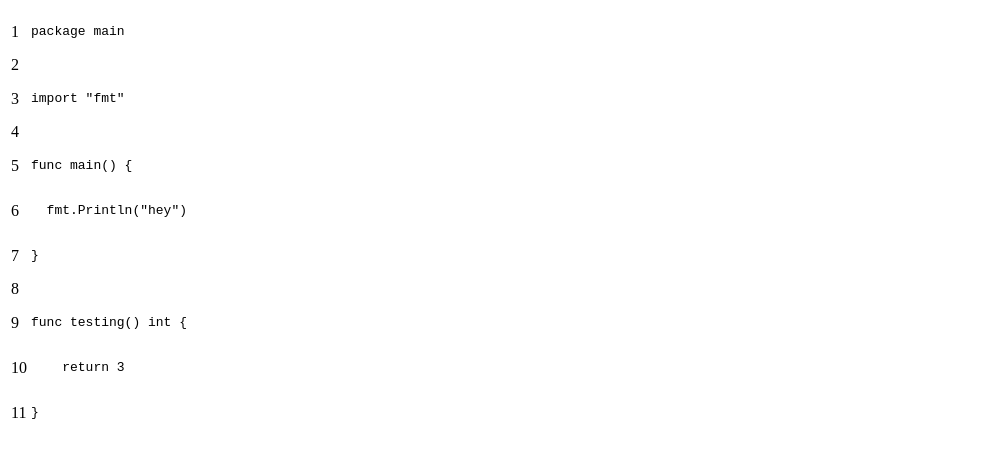
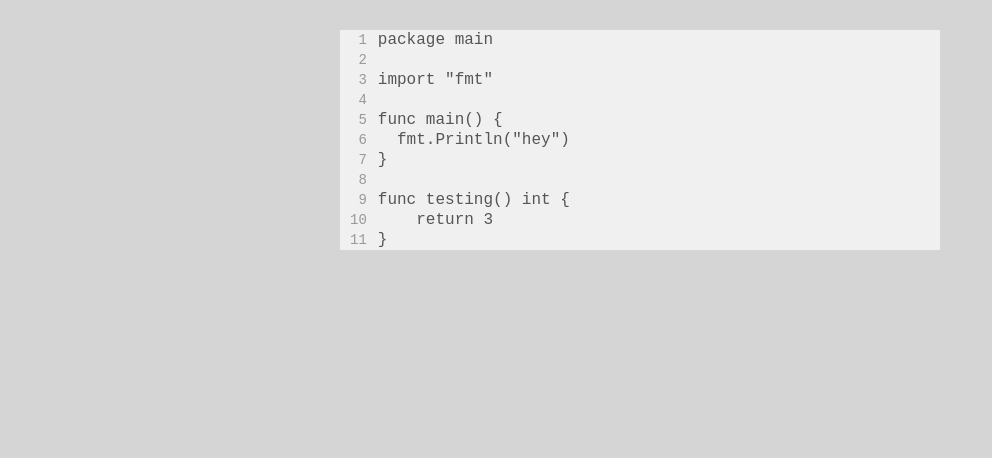
Before and after one commit to 5l1v3r1/t3xt, a plain HTML site: page assets/view.html in a window 1280 px wide. Shown: the whole page, without its empty margins (0-992 px from the left). Drawn offline with Linux system fonts and the light colour scheme.

Commit message:
created layout for code view
This included some hacks to make the code copy+pastable without having the line numbers come along with it, while maintaining all the newlines.

```diff
--- a/assets/scripts/view/code.js
+++ b/assets/scripts/view/code.js
@@ -12,11 +12,11 @@
     for (var i = 0, len = lines.length; i < len; ++i) {
       var line = lines[i];
       var $row = $('<tr class="code-line"><td class="code-line-marker"></td>' +
-        '<td class="code-text-container"></td>');
-      $row.children('.code-line-marker').text(i + 1);
+        '<td class="code-text-container selectable"><br class="code-line-break">');
+      $row.children('.code-line-marker').attr({'line-number': i+1});
 
-      var $codeText = $('<pre class="code-text"></pre>').text(line);
-      $row.children('.code-text-container').append($codeText);
+      var $codeText = $('<pre class="code-text selectable"></pre>').text(line);
+      $row.children('.code-text-container').prepend($codeText);
       this._$code.append($row);
     }
   };
--- /dev/null
+++ b/assets/styles/view.css
@@ -0,0 +1,66 @@
+body, html {
+  margin: 0;
+  background-color: #d5d5d5;
+  text-align: center;
+
+  /* Fixes strange slight scrollability on some browsers. */
+  overflow: hidden;
+
+  font-family: sans-serif;
+}
+
+#content {
+  margin-top: 30px;
+  position: relative;
+  display: inline-block;
+  background-color: white;
+}
+
+@media (max-width: 620px) {
+  #content {
+    width: 100%;
+    max-width: 600px;
+  }
+}
+
+@media (min-width: 620px) {
+  #content {
+    width: 600px;
+  }
+}
+
+
+#code-container {
+  background-color: #f0f0f0;
+}
+
+#code {
+  border-collapse: collapse;
+  font-family: monospace, sans-serif;
+}
+
+.code-line-marker {
+  font-size: 14px;
+  margin: 0;
+  padding: 0 10px;
+  text-align: right;
+  color: #999;
+}
+
+/* Using a psuedo-element for the label prevents the label from being copied and pasted. */
+.code-line-marker::after {
+  content: attr(line-number);
+}
+
+.code-text-container {
+  text-align: left;
+}
+
+.code-text {
+  display: inline-block;
+  font-size: 16px;
+  color: #555;
+  text-align: left;
+  margin: 0;
+  padding: 0;
+}
--- a/assets/view.html
+++ b/assets/view.html
@@ -7,6 +7,7 @@
     <script src="deps/jquery.js"></script>
 
     <link rel="stylesheet" type="text/css" href="styles/noselect.css">
+    <link rel="stylesheet" type="text/css" href="styles/view.css">
 
     <script type="text/javascript">
     window.app = {};
```
